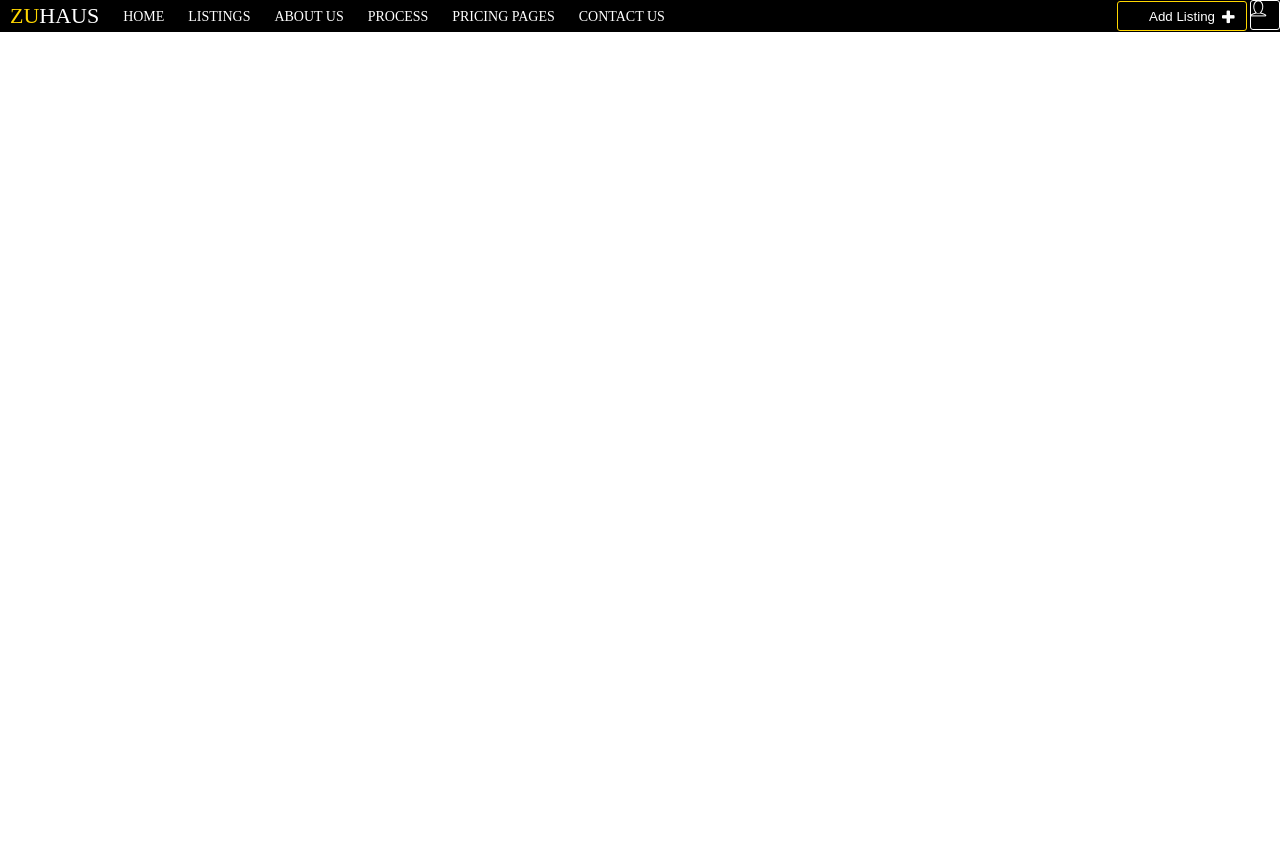
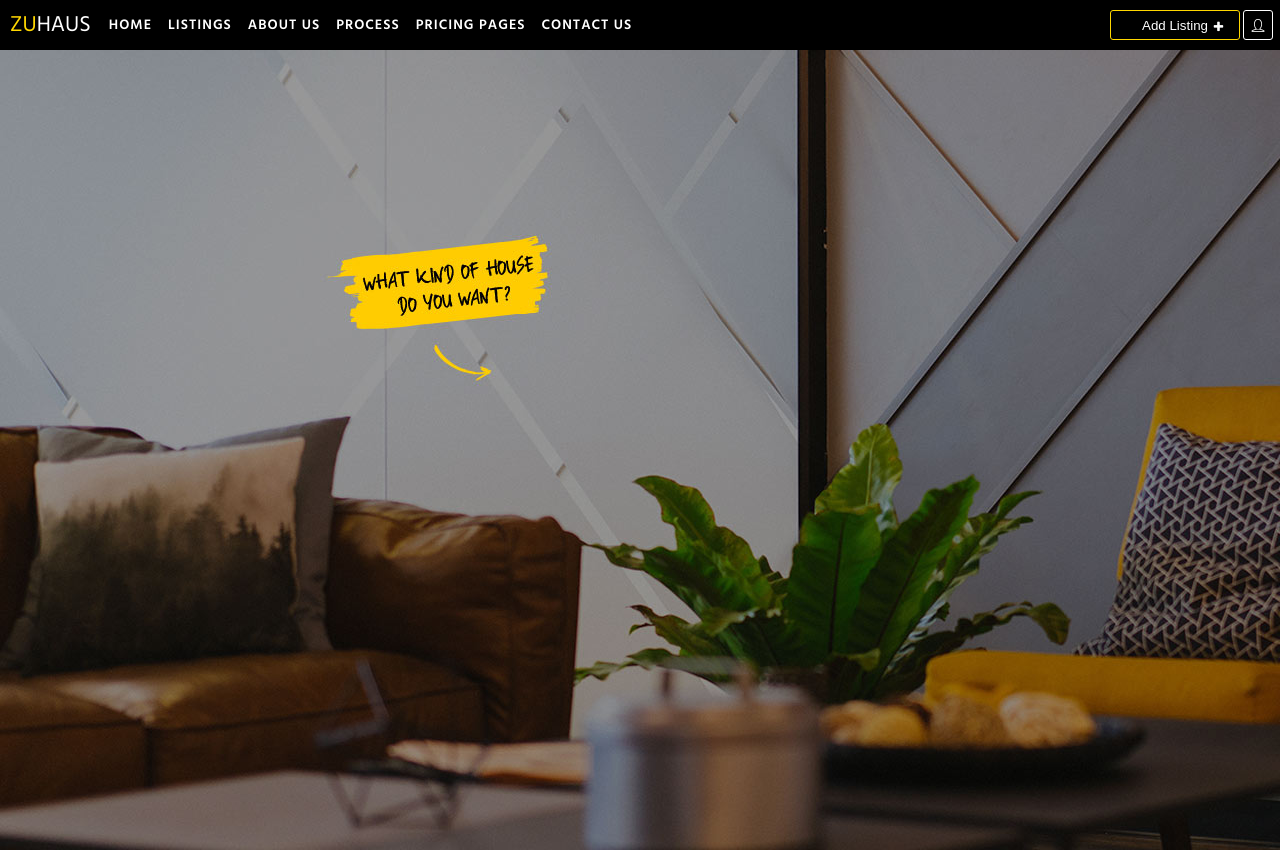
Before and after one commit to yaroslav-bodnar/FE14, a website: page MyProject/src/index.html in a window 1280 px wide. Before the commit the page ends 800 px from the top, so only its background shows below. Drawn offline with Linux system fonts and the light colour scheme.

Commit message:
Часть 3
1. Закончена работа с header

```diff
--- a/MyProject/src/index.html
+++ b/MyProject/src/index.html
@@ -5,11 +5,12 @@
 	<meta name="viewport" content="width=device-width, initial-slace=1, shrink-to-fit=no">
 	<meta name="description" content="#">
 	<meta name="autor" content="#">
-	<link rel="icon" href="#">
+	<link rel="icon" href="./img/icon.png">
 
 	<title>Zuhaus</title>
 
 	<link rel="stylesheet" href="./css/main.css">
+	<link rel="stylesheet" href="https://fonts.googleapis.com/css?family=Hind%3A300%2C400%2C600%2C700%7CJosefin+Sans%3A300%2C400%2C600%2C700&subset=latin-ext&ver=1.0.0">
 	<link rel="stylesheet" href="./css/fontello.css">
 </head>
 <body>
@@ -21,8 +22,8 @@
 			<p class="header__logo"><span>ZU</span>HAUS</p>
 			<ul class="header__menu">
 				<li><a href="#">HOME</a></li>
-				<li><a href="#">LISTINGS</a>
-					<ul class="header__submenu hidden-submenu">
+				<li class="header__submenu"><a href="#">LISTINGS</a>
+					<ul class="header__submenu__list hidden-submenu">
 						<li><a href="#">Standart List</a></li>
 						<li><a href="#">Map List</a></li>
 					</ul>
@@ -47,7 +48,9 @@
 	</header>
 
 	<main class="main">
+		<section class="home_top">
 
+		</section>
 	</main>
 
 	<footer class="footer">
--- a/MyProject/src/sass/_header.sass
+++ b/MyProject/src/sass/_header.sass
@@ -1,9 +1,11 @@
 .header
 	width: 100%
+	height: 50px
 	background: black
 	display: flex
 	justify-content: space-between
 	align-items: center
+	box-sizing: border-box
 
 	&__logo_and_menu
 		width: 70%
@@ -11,11 +13,11 @@
 		align-items: center
 
 	&__logo
-		margin: 0px 0px 0px 10px
+		margin: 0px 10px 0px 10px
 		color: white
 		font-size: 22px
 
-		span
+		>span
 			color: gold
 
 	&__menu
@@ -27,16 +29,60 @@
 		position: relative
 		z-index: 100
 
-		li
-			margin: 0px 0px 0px 3%
+		>li
+			list-style: none
 
-			a
+			>a
 				text-decoration: none
 				color: white
 				font-size: 14px
+				font-weight: 600
+				letter-spacing: 1px
+				position: relative
+				display: block
+				padding: 0px 8px
+				overflow: hidden
+				transition: .5s
 
-	&__submenu
+				&::before
+					content: ''
+					position: absolute
+					top: calc(50% - 2px)
+					left: -100%
+					width: 100%
+					height: 4px
+					background: gold
+					transition: .5s
+
+				&:hover
+					cursor: pointer
+
+					&::before
+						animation: animate_menu .5s linear forwards
+
+	&__submenu__list
 		position: absolute
+		background: black
+		margin: 0
+		padding: 5px 15px
+		top: 23px
+		left: 51px
+
+
+		>li
+			list-style: none
+
+			>a
+				text-decoration: none
+				color: white
+
+				&:hover
+					cursor: pointer
+					color: gold
+
+	&__submenu:hover .header__submenu__list
+		transform: scaleY(1)
+		transition: .5s
 
 	&__buttons_for_user
 		display: flex
@@ -45,8 +91,10 @@
 
 		&__first
 			position: relative
+			width: 130px
+			height: 30px
 
-			button
+			>button
 				margin: 0px
 				width: 130px
 				height: 30px
@@ -55,16 +103,21 @@
 				background: transparent
 				color: white
 
-			span
+			>span
 				position: absolute
 				color: white
 				top: 8px
 				left: 100px
+				font-size: 12px
 
 		&__second
 			position: relative
+			width: 30px
+			height: 30px
+			margin: 0px 10px 0px 0px
 
-			button
+
+			>button
 				margin: 0px 0px 0px 3px
 				width: 30px
 				height: 30px
@@ -72,6 +125,34 @@
 				border-radius: 3px
 				background: transparent
 
-			span
+			>span
 				position: absolute
 				color: white
+				top: 6px
+				right: 3px
+				font-size: 13px
+
+
+
+
+
+
+
+@keyframes animate_menu
+	0%
+		top: calc(50% - 2px)
+		left: -100%
+		height: 4px
+		z-index: 1
+
+	50%
+		top: calc(50% - 2px)
+		left: 0
+		height: 4px
+		z-index: 1
+
+	100%
+		top: 0
+		left: 0
+		height: 100%
+		z-index: -1
--- /dev/null
+++ b/MyProject/src/sass/_home_top.sass
@@ -0,0 +1,8 @@
+.home_top
+	background: url(../img/home-top.jpg) no-repeat
+	width: 100%
+	height: 100vh
+	overflow: hidden
+	// background-position: 50% 0px
+	position: static
+	background-attachment: fixed
--- a/MyProject/src/sass/main.sass
+++ b/MyProject/src/sass/main.sass
@@ -1,4 +1,5 @@
 @import 'header'
+@import 'home_top'
 
 
 
@@ -9,6 +10,8 @@
 body
 	margin: 0
 	padding: 0
+	font-family: Hind, sans-serif
+
 
 
 .visually-hidden
```
Also changed, not shown: MyProject/src/css/main.css, MyProject/src/img/home-background-img-2.jpg (added), MyProject/src/img/home-parallax-1.png (added), MyProject/src/img/home-parallax-2.png (added), MyProject/src/img/home-parallax-3.png (added), MyProject/src/img/home-top.jpg (added), MyProject/src/img/icon.png (added).
